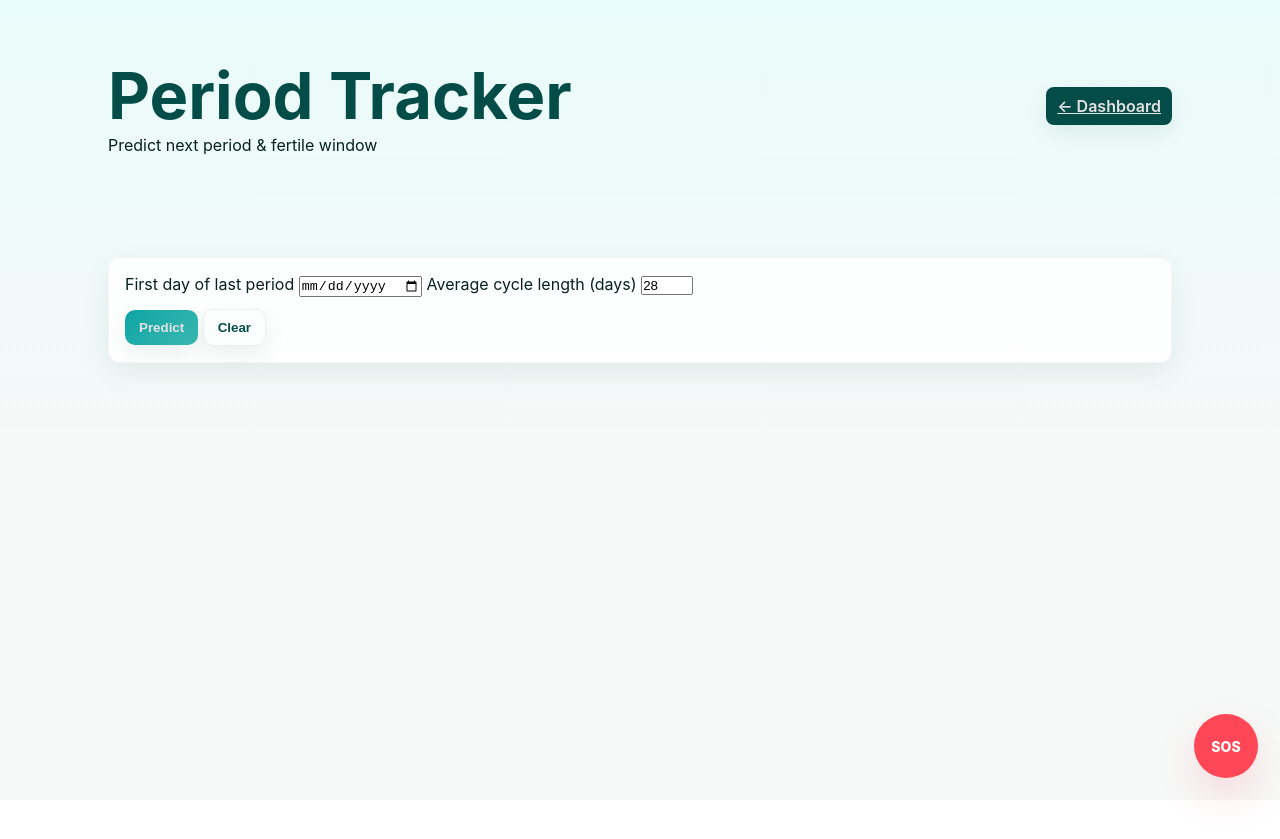
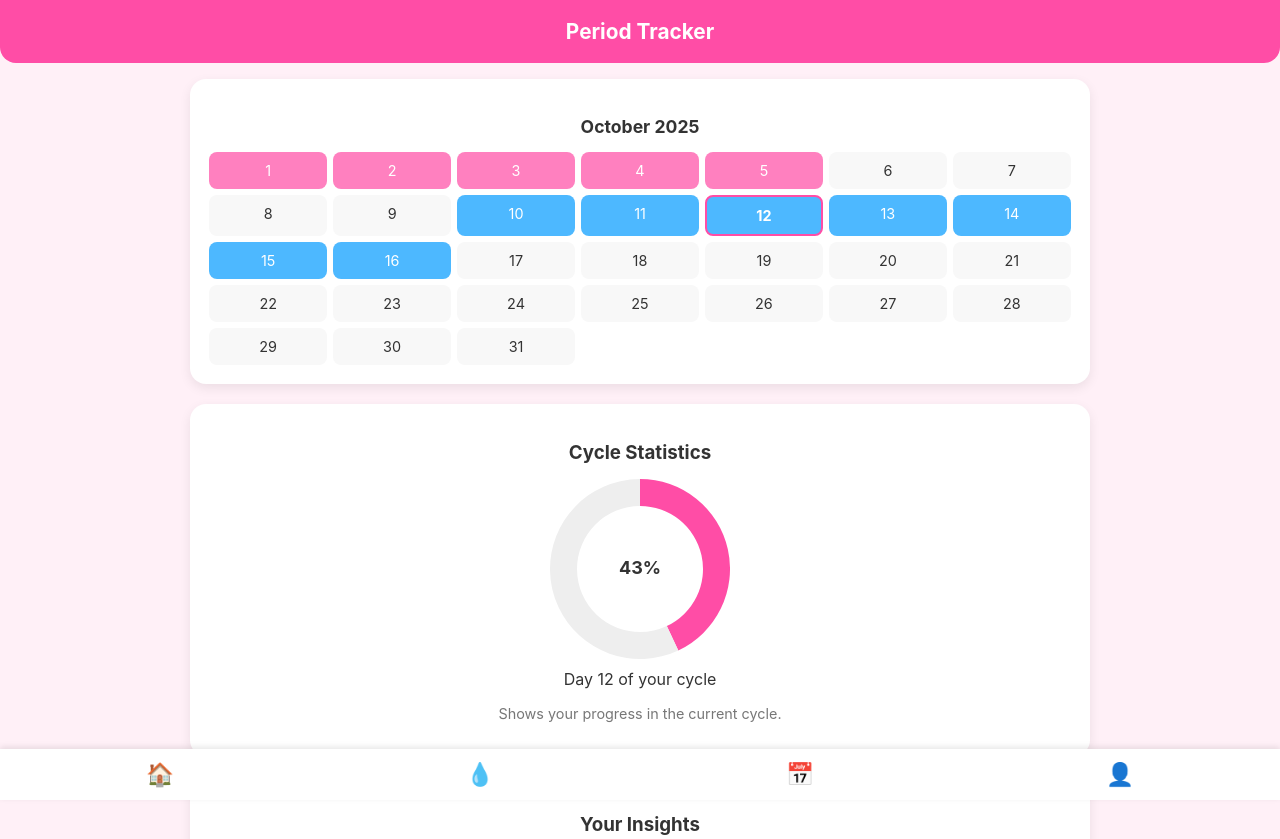
Before and after one commit to watermelon588/ByteBusters, a website: page user_frontend/period.html in a window 1280 px wide. Shown: the top 839 px of the page. Before the commit the page ends 800 px from the top, so only its background shows below. Drawn offline with nearby package versions, Linux system fonts and the light colour scheme.

Commit message:
backend updated

```diff
--- a/ngo-backend/index.js
+++ b/ngo-backend/index.js
@@ -1,3 +1,4 @@
+//index.js
 const express = require("express");
 const mongoose = require("mongoose");
 const cors = require("cors");
--- a/ngo-backend/package.json
+++ b/ngo-backend/package.json
@@ -21,4 +21,5 @@
   "devDependencies": {
     "nodemon": "^3.1.10"
   }
+
 }
--- a/ngo-backend/server.js
+++ b/ngo-backend/server.js
@@ -1,3 +1,4 @@
+//server.js
 const express = require("express");
 const mongoose = require("mongoose");
 const cors = require("cors");
--- a/user_frontend/period.html
+++ b/user_frontend/period.html
@@ -1,97 +1,310 @@
 <!DOCTYPE html>
 <html lang="en">
 <head>
-  <meta charset="utf-8" />
-  <meta name="viewport" content="width=device-width,initial-scale=1" />
+  <meta charset="UTF-8">
+  <meta name="viewport" content="width=device-width, initial-scale=1.0">
   <title>Period Tracker</title>
-  <link rel="stylesheet" href="style.css" />
+  <script src="https://cdn.jsdelivr.net/npm/chart.js"></script>
+  <style>
+    :root {
+      --primary: #ff4da6;
+      --secondary: #ff80bf;
+      --fertile: #4db8ff;
+      --bg: #fff0f7;
+      --card-bg: #ffffff;
+      --text-dark: #333;
+      --text-light: #777;
+      --radius: 16px;
+    }
+
+    body {
+      font-family: 'Inter', sans-serif;
+      margin: 0;
+      background: var(--bg);
+      color: var(--text-dark);
+    }
+
+    header {
+      text-align: center;
+      padding: 1.2rem;
+      background: var(--primary);
+      color: white;
+      font-size: 1.3rem;
+      font-weight: bold;
+      border-bottom-left-radius: var(--radius);
+      border-bottom-right-radius: var(--radius);
+    }
+
+    .container {
+      padding: 1rem;
+      margin-bottom: 90px; /* space for footer */
+      max-width: 900px;
+      margin-left: auto;
+      margin-right: auto;
+    }
+
+    .card {
+      background: var(--card-bg);
+      border-radius: var(--radius);
+      padding: 1.2rem;
+      margin-bottom: 1.2rem;
+      box-shadow: 0 4px 12px rgba(0,0,0,0.08);
+    }
+
+    /* Calendar Styling */
+    .calendar h3 {
+      margin-bottom: 15px;
+      font-size: 1.1rem;
+      color: var(--text-dark);
+      text-align: center;
+    }
+
+    .days {
+      display: grid;
+      grid-template-columns: repeat(7, 1fr);
+      gap: 6px;
+      text-align: center;
+    }
+
+    .day {
+      padding: 10px;
+      border-radius: 8px;
+      background: #f8f8f8;
+      font-size: 0.9rem;
+      cursor: pointer;
+      transition: all 0.2s;
+    }
+
+    .day:hover { background: #eee; }
+
+    .day.today {
+      border: 2px solid var(--primary);
+      font-weight: bold;
+      background: #ffe6f2;
+    }
+
+    .day.period {
+      background: var(--secondary);
+      color: white;
+    }
+
+    .day.fertile {
+      background: var(--fertile);
+      color: white;
+    }
+
+    /* Stats */
+    .stats h3 {
+      text-align: center;
+      margin-bottom: 15px;
+    }
+
+    .progress-container {
+      width: 180px;
+      margin: auto;
+    }
+
+    .chart-subtitle {
+      text-align: center;
+      font-size: 0.9rem;
+      color: var(--text-light);
+      margin-top: 8px;
+    }
+
+    /* Profile */
+    .profile p {
+      margin: 6px 0;
+      font-size: 0.95rem;
+      color: var(--text-dark);
+    }
+    .profile b { color: var(--primary); }
+
+    .insights h3 {
+      text-align: center;
+      margin-bottom: 10px;
+    }
+
+    canvas {
+      margin-top: 15px;
+      width: 100% !important;
+      height: auto !important;
+    }
+
+    /* Footer Navigation */
+    footer {
+      position: fixed;
+      bottom: 0;
+      width: 100%;
+      background: #fff;
+      display: flex;
+      justify-content: space-around;
+      padding: 0.7rem 0;
+      box-shadow: 0 -2px 6px rgba(0,0,0,0.1);
+    }
+
+    footer button {
+      background: none;
+      border: none;
+      font-size: 1.4rem;
+      cursor: pointer;
+      color: var(--text-light);
+      transition: color 0.2s;
+    }
+
+    footer button:hover { color: var(--primary); }
+
+    /* Responsive */
+    @media (max-width: 600px) {
+      header { font-size: 1.1rem; }
+      .progress-container { width: 140px; }
+      .day { font-size: 0.75rem; padding: 8px; }
+    }
+  </style>
 </head>
 <body>
-  <header class="topbar">
-    <div class="container topbar-inner">
-      <div><h2 class="title">Period Tracker</h2><div class="muted">Predict next period & fertile window</div></div>
-      <div><a class="btn btn-ghost" href="index.html">← Dashboard</a></div>
-    </div>
+  <header>
+    Period Tracker
   </header>
 
-  <main class="container">
-    <section class="panel">
-      <form id="periodForm">
-        <label class="label">First day of last period
-          <input id="lastPeriod" type="date" required />
-        </label>
-        <label class="label">Average cycle length (days)
-          <input id="cycleLength" type="number" min="21" max="40" value="28" required />
-        </label>
-        <div class="row" style="gap:10px;margin-top:12px;">
-          <button class="btn" type="submit">Predict</button>
-          <button id="clearBtn" class="btn btn-outline" type="button">Clear</button>
-        </div>
-      </form>
-    </section>
+  <div class="container">
+    <!-- Calendar -->
+    <div class="card calendar">
+      <h3>October 2025</h3>
+      <div class="days" id="days"></div>
+    </div>
 
-    <section id="resultsPanel" class="panel" style="display:none;">
-      <h3>Predictions</h3>
-      <p id="nextPeriodText" class="muted"></p>
-      <p id="fertileWindowText" class="muted"></p>
-      <div id="calendarPreview" style="margin-top:12px;display:flex;flex-wrap:wrap;gap:6px"></div>
-    </section>
-  </main>
+    <!-- Statistics -->
+    <div class="card stats">
+      <h3>Cycle Statistics</h3>
+      <div class="progress-container">
+        <canvas id="progressChart"></canvas>
+      </div>
+      <p style="text-align:center; margin-top:10px;" id="dayInfo">Day 0 of your cycle</p>
+      <p class="chart-subtitle">Shows your progress in the current cycle.</p>
+    </div>
 
-  <a class="sos-btn" href="#" id="sosBtnPeriod" title="Emergency SOS">SOS</a>
+    <!-- Insights -->
+    <div class="card insights">
+      <h3>Your Insights</h3>
+      <canvas id="moodChart"></canvas>
+      <p class="chart-subtitle">Mood trends tracked daily (scale 1–5).</p>
+      <canvas id="symptomChart"></canvas>
+      <p class="chart-subtitle">Cramps severity levels recorded over the week.</p>
+    </div>
 
-  <script src="script.js"></script>
+    <!-- Profile -->
+    <div class="card profile">
+      <h3>Profile</h3>
+      <p><b>Name:</b> Jane Doe</p>
+      <p><b>Email:</b> jane@example.com</p>
+      <p><b>Cycle Length:</b> 28 days</p>
+      <p><b>Period Length:</b> 5 days</p>
+    </div>
+  </div>
+
+  <!-- Bottom Navigation -->
+  <footer>
+    <button>🏠</button>
+    <button>💧</button>
+    <button>📅</button>
+    <button>👤</button>
+  </footer>
+
   <script>
-    function addDays(d, days){ const r=new Date(d); r.setDate(r.getDate()+days); return r; }
-    function formatDate(d){ return d.toLocaleDateString(); }
+    const daysContainer = document.getElementById("days");
+    const dayInfo = document.getElementById("dayInfo");
 
-    document.getElementById('periodForm').addEventListener('submit', (e)=>{
-      e.preventDefault();
-      const lp = document.getElementById('lastPeriod').value;
-      const cycle = parseInt(document.getElementById('cycleLength').value,10);
-      if (!lp || !cycle) return;
-      const last = new Date(lp);
-      const next = addDays(last, cycle);
-      // Fertile window approx: day 10-16 from period start for approx 28-day cycle
-      const fertileStart = addDays(last, Math.max(8, Math.round(cycle/2)-3));
-      const fertileEnd = addDays(last, Math.max(12, Math.round(cycle/2)+3));
+    const cycleLength = 28;
+    const periodLength = 5;
+    const today = 12; // assume today is day 12
+    const fertileStart = 10, fertileEnd = 16;
 
-      document.getElementById('nextPeriodText').innerHTML = `<strong>Next period:</strong> ${formatDate(next)}`;
-      document.getElementById('fertileWindowText').innerHTML = `<strong>Estimated fertile window:</strong> ${formatDate(fertileStart)} — ${formatDate(fertileEnd)} (approx.)`;
+    // Render calendar (1–31)
+    for (let i = 1; i <= 31; i++) {
+      const div = document.createElement("div");
+      div.classList.add("day");
+      div.innerText = i;
 
-      // preview next 35 days
-      const cal = document.getElementById('calendarPreview'); cal.innerHTML='';
-      const start = new Date();
-      for(let i=0;i<35;i++){
-        const d = addDays(start, i);
-        const el = document.createElement('div');
-        el.className='mini-day';
-        if (d.toDateString() === next.toDateString()) el.classList.add('period');
-        if (d >= fertileStart && d <= fertileEnd) el.classList.add('fertile');
-        el.textContent = d.getDate();
-        cal.appendChild(el);
+      if (i === today) div.classList.add("today");
+      if (i >= 1 && i <= periodLength) div.classList.add("period");
+      if (i >= fertileStart && i <= fertileEnd) div.classList.add("fertile");
+
+      daysContainer.appendChild(div);
+    }
+
+    // Update statistics
+    let cycleProgress = Math.round((today / cycleLength) * 100);
+    dayInfo.innerText = `Day ${today} of your cycle`;
+
+    // Progress chart (Circular)
+    const ctxProgress = document.getElementById('progressChart');
+    new Chart(ctxProgress, {
+      type: 'doughnut',
+      data: {
+        datasets: [{
+          data: [cycleProgress, 100 - cycleProgress],
+          backgroundColor: ['#ff4da6','#eee'],
+          borderWidth: 0
+        }]
+      },
+      options: {
+        cutout: '70%',
+        plugins: {
+          legend: { display: false },
+          tooltip: { enabled: false }
+        }
+      },
+      plugins: [{
+        id: 'centerText',
+        beforeDraw: (chart) => {
+          const { ctx, chartArea: { width, height } } = chart;
+          ctx.save();
+          ctx.font = "bold 18px Inter";
+          ctx.fillStyle = "#333";
+          ctx.textAlign = "center";
+          ctx.textBaseline = "middle";
+          ctx.fillText(cycleProgress + "%", width/2, height/2);
+        }
+      }]
+    });
+
+    // Mood Chart (bar chart)
+    const ctx1 = document.getElementById('moodChart');
+    new Chart(ctx1, {
+      type: 'bar',
+      data: {
+        labels: ['Mon','Tue','Wed','Thu','Fri','Sat','Sun'],
+        datasets: [{
+          label: 'Mood Score',
+          data: [3,4,2,5,4,3,2],
+          backgroundColor: '#ff80bf'
+        }]
+      },
+      options: {
+        plugins: { legend: { display: false } },
+        scales: { y: { beginAtZero: true, max: 5 } }
       }
-      document.getElementById('resultsPanel').style.display='block';
-      // === START: GitHub API Integration Placeholder ===
-      // Replace with your GitHub API endpoint when ready
-      /*
-      fetch('https://your-github-username.github.io/period-tracker-api/data.json')
-        .then(res => res.json())
-        .then(apiData => {
-          console.log("GitHub API Data:", apiData);
-          // Example: display API data alongside calculated results
-          document.getElementById('resultsPanel').insertAdjacentHTML('beforeend', `
-            <p class="muted"><strong>API Notes:</strong> ${apiData.message}</p>
-          `);
-        })
-        .catch(err => console.error('API fetch error:', err));
-      */
-      // === END: GitHub API Integration Placeholder ===
     });
-    document.getElementById('clearBtn').addEventListener('click', ()=>{
-      document.getElementById('lastPeriod').value = '';
-      document.getElementById('cycleLength').value = 28;
-      document.getElementById('resultsPanel').style.display = 'none';
+
+    // Symptom Chart (line chart)
+    const ctx2 = document.getElementById('symptomChart');
+    new Chart(ctx2, {
+      type: 'line',
+      data: {
+        labels: ['Mon','Tue','Wed','Thu','Fri','Sat','Sun'],
+        datasets: [{
+          label: 'Cramps Severity',
+          data: [2,3,4,3,2,1,0],
+          borderColor: '#8000ff',
+          backgroundColor: '#d9b3ff',
+          fill: true,
+          tension: 0.4
+        }]
+      },
+      options: {
+        plugins: { legend: { display: false } },
+        scales: { y: { beginAtZero: true, max: 5 } }
+      }
     });
   </script>
 </body>
```
Also changed, not shown: frontend_ngo/login.html (+1 -0 lines), frontend_ngo/register.html (+1 -0 lines), ngo-backend/models/NGO.js (+12 -15 lines), ngo-backend/routes/auth.js (+43 -47 lines).
